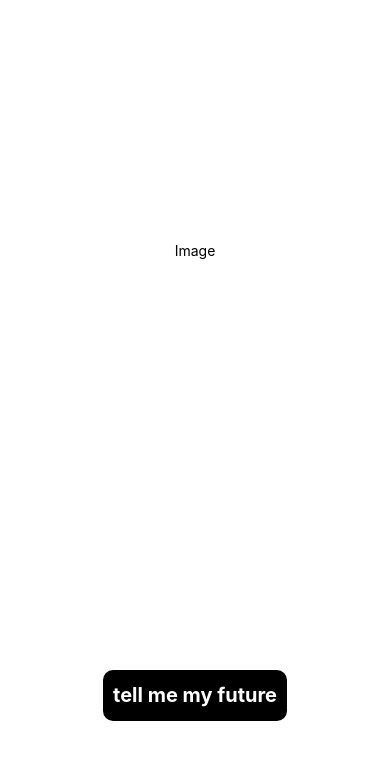
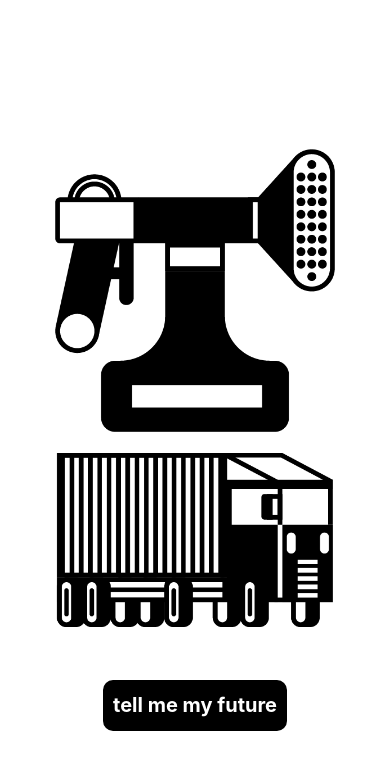
Before and after one commit to LouisOhlow/gaia_oracle, a React Native app: screen / in a window 390 px wide. Shown: the top 770 px of the page. Built offline with nearby package versions, Linux system fonts and the light colour scheme.

Commit message:
added oracle component and passing two images

```diff
--- a/src/App.tsx
+++ b/src/App.tsx
@@ -1,15 +1,15 @@
 import React from 'react';
 import {TouchableOpacity, View, StyleSheet, Text, Image} from 'react-native';
-import Oracle from './oracle';
+import Oracle from './Oracle';
+import {images6x9, images9x9} from './images';
 
 export class App extends React.Component {
-
-
   render() {
+    const images = [images6x9[0], images9x9[1]];
     return (
       <View style={styles.container}>
         <View style={styles.oracleContainer}>
-          <Oracle images={[{}]} />
+          <Oracle loading={false} images={images} />
         </View>
         <TouchableOpacity style={styles.button} onPress={() => {}}>
           <Text style={styles.buttonTitle}> tell me my future </Text>
@@ -29,7 +29,7 @@ const styles = StyleSheet.create({
     borderColor: 'black',
     backgroundColor: 'black',
     borderWidth: 5,
-    top: 170,
+    top: 180,
   },
   container: {
     width: '100%',
@@ -47,5 +47,6 @@ const styles = StyleSheet.create({
     width: 300,
     alignSelf: 'center',
     justifyContent: 'center',
+    top: 140,
   },
 });
--- a/src/Oracle.tsx
+++ b/src/Oracle.tsx
@@ -1,18 +1,21 @@
 import React from 'react';
-import {StyleSheet, View, Image, Text} from 'react-native';
+import {StyleSheet, View, Image} from 'react-native';
 
 export type Props = {
   images: Array<Object>;
   loading: Boolean;
 };
 
-const Oracle: React.FC<Props> = ({ images, loading }) => {
-  return (
-    <View style={styles.container}>
-      <Text>Image</Text>
-    </View>
-  );
-};
+const Oracle: React.FC<Props> = ({images, loading = false}) => (
+  <View style={styles.container}>
+    {!loading && (
+      <>
+        <Image style={styles.firstImage} source={images[1]} />
+        <Image style={styles.secondImage} source={images[0]} />
+      </>
+    )}
+  </View>
+);
 
 const styles = StyleSheet.create({
   container: {
@@ -20,10 +23,15 @@ const styles = StyleSheet.create({
     alignItems: 'center',
     justifyContent: 'center',
   },
-  greeting: {
-    fontSize: 20,
-    fontWeight: 'bold',
-    margin: 16,
+  firstImage: {
+    width: '100%',
+    height: '60%',
+    resizeMode: 'contain',
+  },
+  secondImage: {
+    width: '100%',
+    height: '40%',
+    resizeMode: 'contain',
   },
 });
 
--- a/src/images.tsx
+++ b/src/images.tsx
@@ -10,17 +10,15 @@ const images9x9: Array<Object> = [
 ];
 
 const images6x9: Array<Object> = [
-  require('../src/res/images/9x9/GAYA-ISOTYPES-17.png'),
-  require('../src/res/images/9x9/GAYA-ISOTYPES-18.png'),
-  require('../src/res/images/9x9/GAYA-ISOTYPES-19.png'),
-  require('../src/res/images/9x9/GAYA-ISOTYPES-20.png'),
-  require('../src/res/images/9x9/GAYA-ISOTYPES-22.png'),
-  require('../src/res/images/9x9/GAYA-ISOTYPES-23.png'),
-  require('../src/res/images/9x9/GAYA-ISOTYPES-24.png'),
-  require('../src/res/images/9x9/GAYA-ISOTYPES-25.png'),
-  require('../src/res/images/9x9/GAYA-ISOTYPES-26.png'),
+  require('../src/res/images/6x9/GAYA-ISOTYPES-17.png'),
+  require('../src/res/images/6x9/GAYA-ISOTYPES-18.png'),
+  require('../src/res/images/6x9/GAYA-ISOTYPES-19.png'),
+  require('../src/res/images/6x9/GAYA-ISOTYPES-20.png'),
+  require('../src/res/images/6x9/GAYA-ISOTYPES-22.png'),
+  require('../src/res/images/6x9/GAYA-ISOTYPES-23.png'),
+  require('../src/res/images/6x9/GAYA-ISOTYPES-24.png'),
+  require('../src/res/images/6x9/GAYA-ISOTYPES-25.png'),
+  require('../src/res/images/6x9/GAYA-ISOTYPES-26.png'),
 ];
-module.exports = {
-  images9x9,
-  images6x9,
-};
+
+export {images9x9, images6x9};
```
